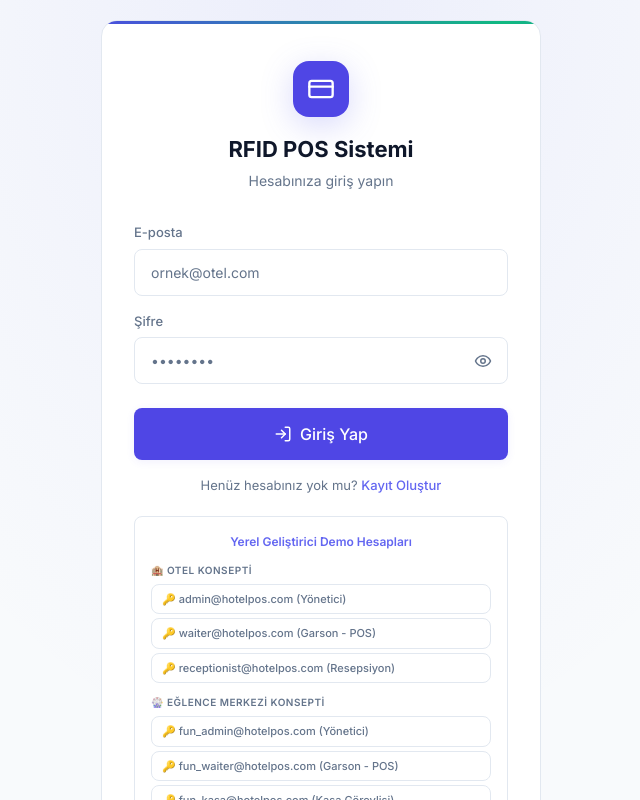
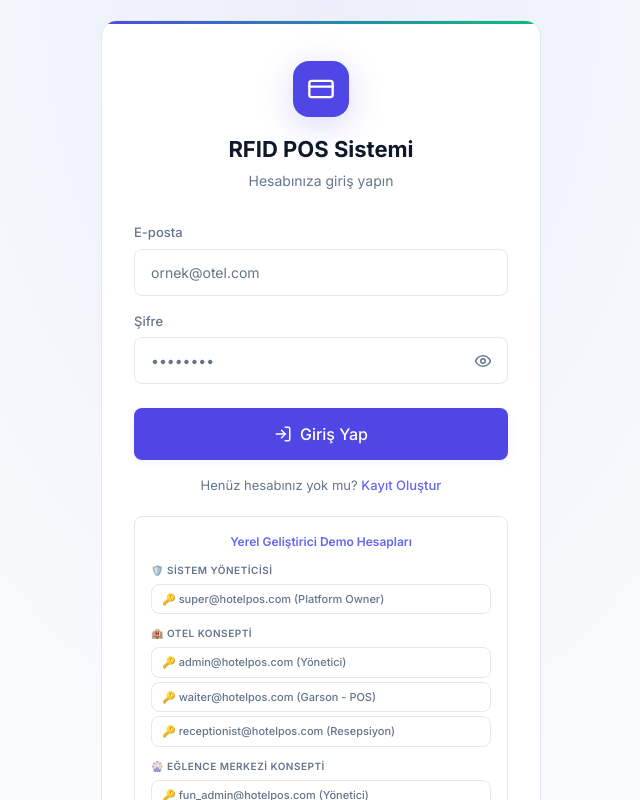
Before and after one commit to Hollypredator/rfidpos, a Next.js app: page /login in a window 1280 px wide. Shown: the top 800 px of the page, without its empty margins (319-959 px from the left). Built offline with nearby package versions, Linux system fonts and the light colour scheme; no server answers.

Commit message:
feat(auth): add Platform Owner (Super Admin) button to login helper

```diff
--- a/src/app/(auth)/login/page.tsx
+++ b/src/app/(auth)/login/page.tsx
@@ -175,6 +175,22 @@ function LoginContent() {
           <div style={{ display: 'flex', flexDirection: 'column', gap: 12 }}>
             <div>
               <div style={{ fontSize: 10, fontWeight: 600, color: 'var(--muted)', marginBottom: 6, textTransform: 'uppercase', letterSpacing: '0.05em' }}>
+                🛡️ SİSTEM YÖNETİCİSİ
+              </div>
+              <div style={{ display: 'flex', flexDirection: 'column', gap: 4 }}>
+                <button
+                  type="button"
+                  onClick={() => { setEmail('super@hotelpos.com'); setPassword('demo1234'); }}
+                  className="btn btn-ghost"
+                  style={{ justifyContent: 'flex-start', padding: '6px 10px', fontSize: 11, width: '100%', border: '1px solid var(--border)' }}
+                >
+                  🔑 super@hotelpos.com (Platform Owner)
+                </button>
+              </div>
+            </div>
+
+            <div>
+              <div style={{ fontSize: 10, fontWeight: 600, color: 'var(--muted)', marginBottom: 6, textTransform: 'uppercase', letterSpacing: '0.05em' }}>
                 🏨 OTEL KONSEPTİ
               </div>
               <div style={{ display: 'flex', flexDirection: 'column', gap: 4 }}>
```
